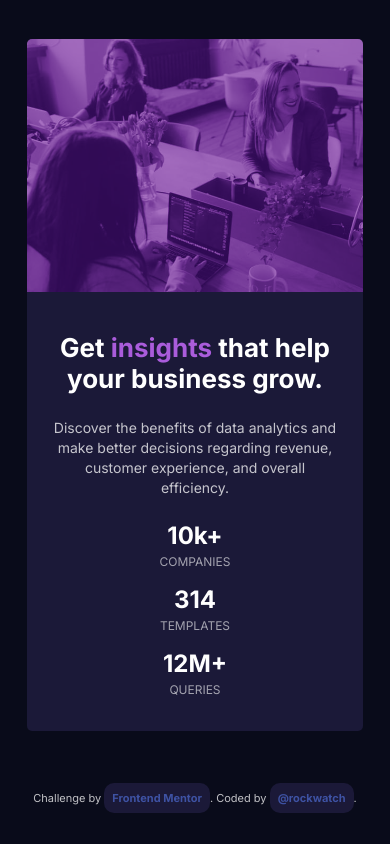
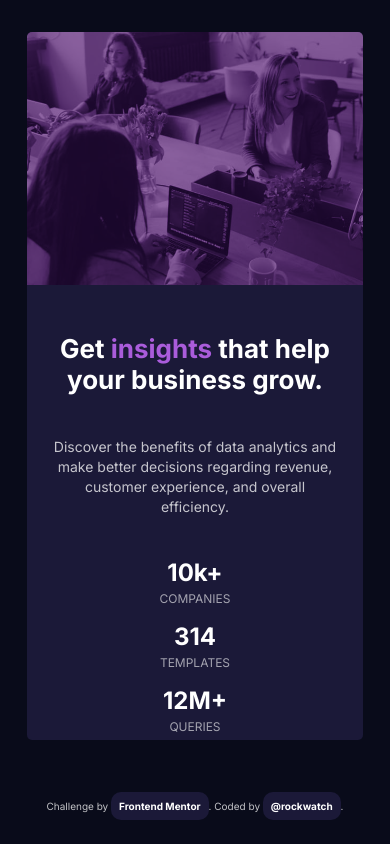
Before and after one commit to lopezolidev/Stats-preview-card-component, a plain HTML site: page index.html in a window 390 px wide. Drawn offline with Linux system fonts and the light colour scheme.

Commit message:
finished styling from mobile and desktop view

```diff
--- /dev/null
+++ b/desktop-styles.css
@@ -0,0 +1,46 @@
+body main {
+    height: 40vh;
+    width: 80vw;
+    flex-direction: row-reverse;
+}
+
+/* image styles */
+
+main .image-container {
+    height: 100%;
+    width: 100%;
+}
+
+main .image-container span {
+    border-top-left-radius: 0rem;
+    border-bottom-right-radius: 0.5rem;
+    border-top-right-radius: 0.5rem;
+}
+
+/* text styles */
+
+.text-container {
+    align-items: flex-start;
+    padding: 6rem;
+    height: 100%;
+    gap: 2rem;
+}
+
+.text-container .title {
+    font-size: 4rem;
+    text-align: left;
+}
+
+.text-container .main-paragraph {
+    text-align: left;
+    font-size: 1.6rem;
+    line-height: 3rem;
+}
+
+/* stats styles */
+
+.stats-section {
+    flex-direction: row;
+    justify-content: space-between;
+    align-items: flex-end;
+}
--- a/index.html
+++ b/index.html
@@ -10,12 +10,7 @@
   <link rel="preconnect" href="https://fonts.gstatic.com" crossorigin>
   <link href="https://fonts.googleapis.com/css2?family=Inter:wght@400;700&family=Lexend+Deca&display=swap" rel="stylesheet">
   <title>Frontend Mentor | Stats preview card component</title>
-
-  <!-- Feel free to remove these styles or customise in your own stylesheet 👍 -->
-  <style>
-    .attribution { font-size: 11px; text-align: center; }
-    .attribution a { color: hsl(228, 45%, 44%); }
-  </style>
+  <link rel="stylesheet" href="./desktop-styles.css" media="(min-width: 1440px)">
 </head>
 <body>
     <main>
--- a/styles.css
+++ b/styles.css
@@ -29,7 +29,7 @@ body {
 }
 
 body main {
-    height: 82vh;
+    height: 84vh;
     width: 86vw;
     border-radius: 0.5rem;
     display: flex;
@@ -54,13 +54,14 @@ main .image-container span {
     background-size: cover;
     border-top-left-radius: 0.5rem;
     border-top-right-radius: 0.5rem;
-    background-color: hsl(277, 50%, 38%);
+    background-color: hsl(277, 44%, 28%);
     background-blend-mode: soft-light;
 }
 
 /* text container styles */
 
 .text-container {
+    height: 64%;
     width: 100%;
     padding: 2.8rem 2.4rem;
     display: flex;
@@ -135,14 +136,9 @@ main .image-container span {
     color: var(--Main-heading-stats-white);
     padding: 0.8rem;
     border-radius: 1rem;
+    transition: all .4s ease-in-out;
 }
 
 .attribution a:hover {
     background-color: var(--Soft-violet);
 }
-
-/* applying media queries */
-
-@media (min-width: 1440px) {
-
-}
```
